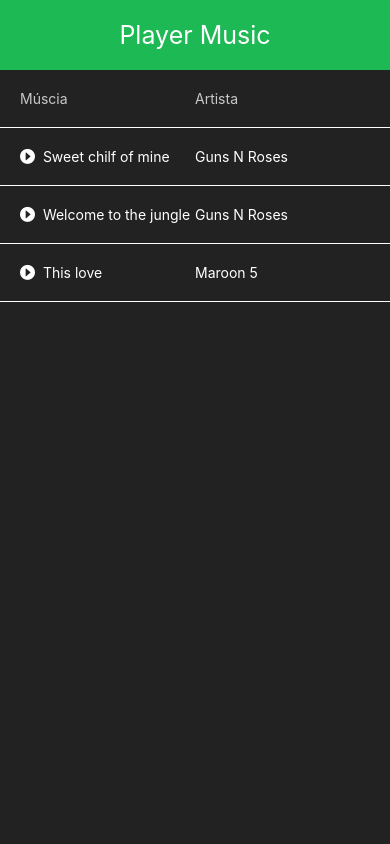
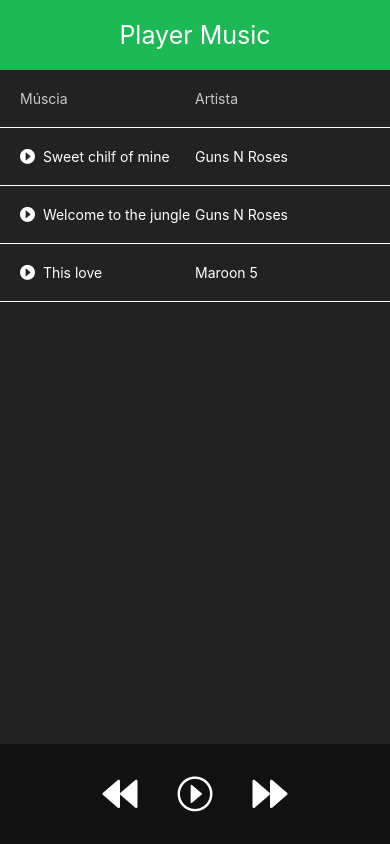
Before and after one commit to 6derick6/Player-Music, a React Native app: screen / in a window 390 px wide. Built offline with nearby package versions, Linux system fonts and the light colour scheme.

Commit message:
App Music 5/5

```diff
--- a/App.js
+++ b/App.js
@@ -3,6 +3,7 @@
 import { Audio } from 'expo-av';
 import { useState } from 'react';
 import { AntDesign } from '@expo/vector-icons';
+import Player from './Player.js';
 
 export default function App() {
 
@@ -63,6 +64,7 @@
   }
 
   return (
+    <View style={{flex:1}}>
       <ScrollView style={styles.container}>
         <StatusBar hidden/>
         <View style={styles.header}>
@@ -100,7 +102,12 @@
           })
         }
 
+        <View style={{paddingBottom:200}}></View>
       </ScrollView>
+
+        <Player></Player>
+
+    </View>
   );
 }
 
--- /dev/null
+++ b/Player.js
@@ -0,0 +1,38 @@
+import { ScrollView, StyleSheet, Text, TouchableOpacity, View } from 'react-native';
+import { useState } from 'react';
+import { AntDesign } from '@expo/vector-icons';
+
+export default function Player() {
+
+    return(
+        <View style={styles.player}>
+            <TouchableOpacity style={{marginRight:20,marginLeft:20}}>
+                <AntDesign name='banckward' size={35} color='white' />
+            </TouchableOpacity>
+
+            <TouchableOpacity style={{marginRight:20,marginLeft:20}}>
+                <AntDesign name='playcircleo' size={35} color='white' />
+            </TouchableOpacity>
+
+            <TouchableOpacity style={{marginRight:20,marginLeft:20}}>
+                <AntDesign name='forward' size={35} color='white' />
+            </TouchableOpacity>
+        </View>
+    );
+
+}
+
+const styles = StyleSheet.create({
+    player: {
+        width:'100%',
+        height:100,
+        position:'absolute',
+        bottom:0,
+        left:0,
+        zIndex:999,
+        backgroundColor:'#111',
+        alignItems:'center',
+        justifyContent:'center',
+        flexDirection:'row'
+    }
+})
```
Lines whose indentation alone changed are shown as unchanged.
